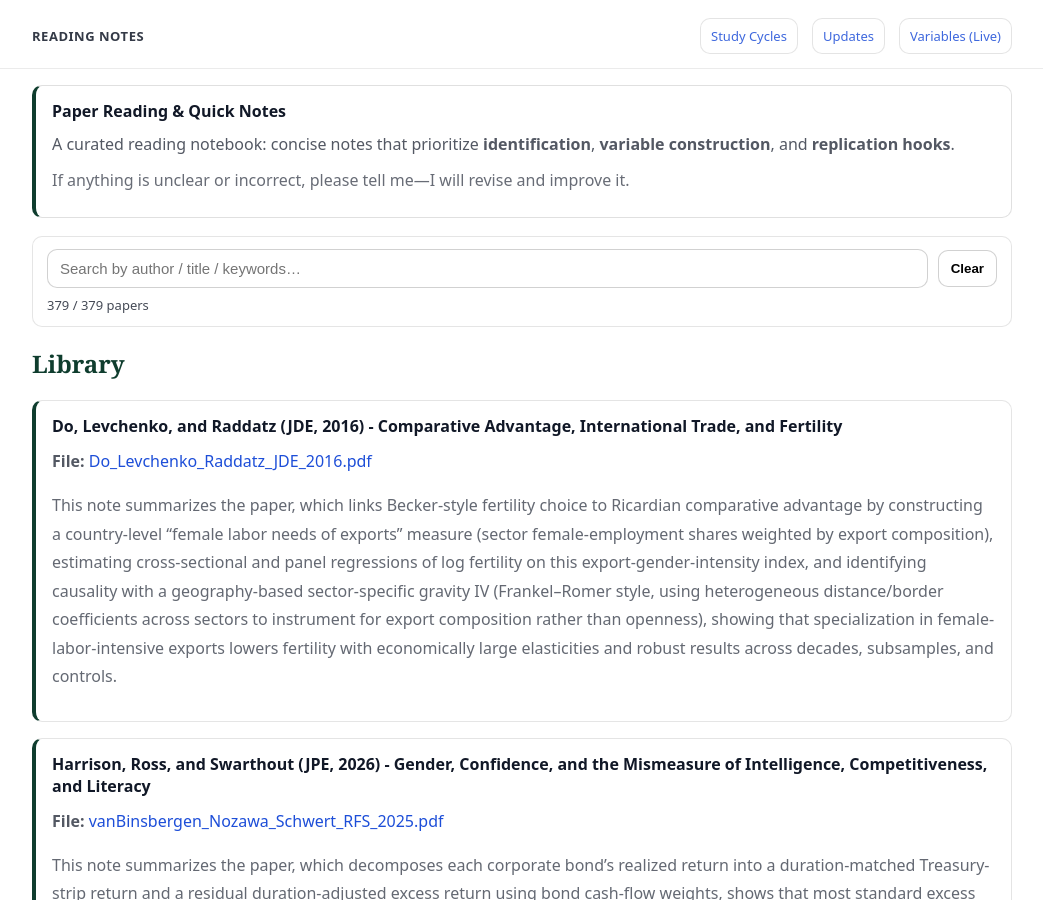
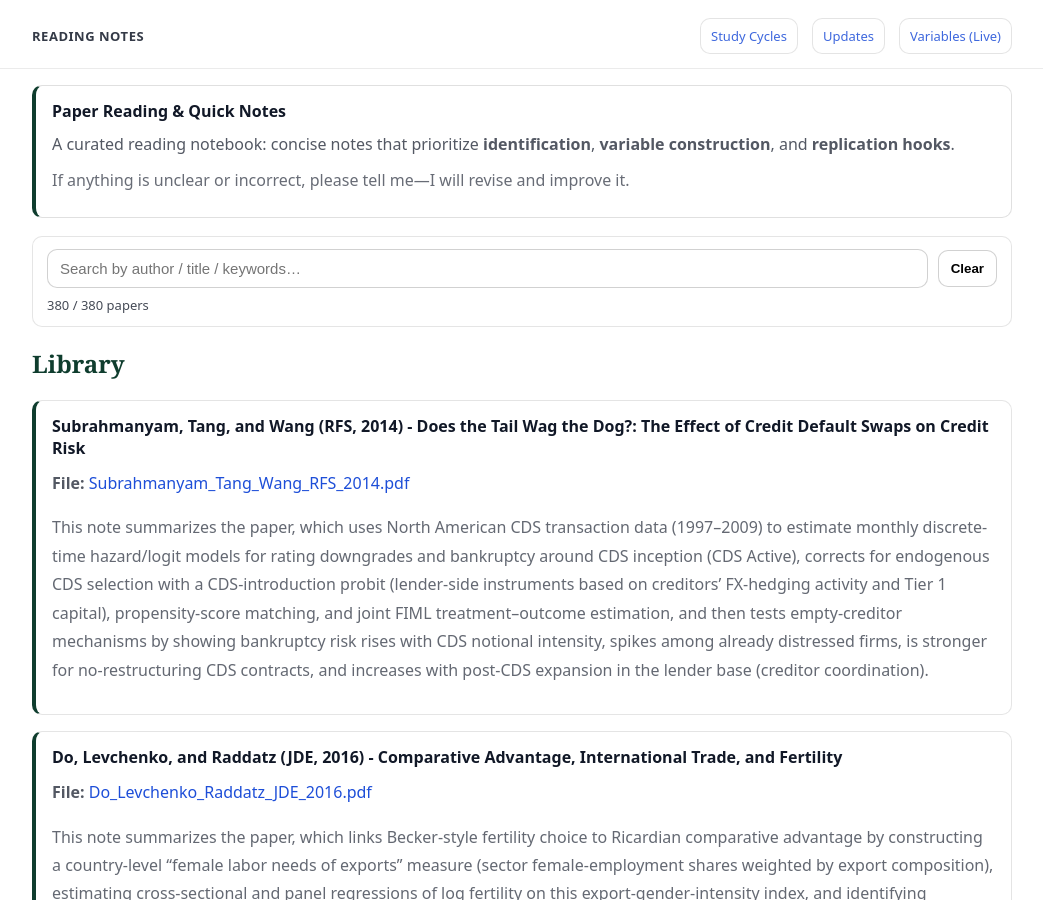
Before and after one commit to yaxinzn/study-archive, a Jekyll site: the page built from reading/index.md, in a window 1280 px wide and 900 px high. Shown: the whole window, without its empty margins (118-1161 px from the left). Built offline with Jekyll 4.4.1, drawn with Linux system fonts in a browser that asks for light colours.

Commit message:
Reading: add/update Subrahmanyam_Tang_Wang_RFS_2014.pdf

```diff
--- a/_data/reading.yml
+++ b/_data/reading.yml
@@ -1,3 +1,7 @@
+- title: "Subrahmanyam, Tang, and Wang (RFS, 2014) - Does the Tail Wag the Dog?: The Effect of Credit Default Swaps on Credit Risk"
+  file: "Subrahmanyam_Tang_Wang_RFS_2014.pdf"
+  desc: "This note summarizes the paper, which uses North American CDS transaction data (1997–2009) to estimate monthly discrete-time hazard/logit models for rating downgrades and bankruptcy around CDS inception (CDS Active), corrects for endogenous CDS selection with a CDS-introduction probit (lender-side instruments based on creditors’ FX-hedging activity and Tier 1 capital), propensity-score matching, and joint FIML treatment–outcome estimation, and then tests empty-creditor mechanisms by showing bankruptcy risk rises with CDS notional intensity, spikes among already distressed firms, is stronger for no-restructuring CDS contracts, and increases with post-CDS expansion in the lender base (creditor coordination)."
+
 - title: "Do, Levchenko, and Raddatz (JDE, 2016) - Comparative Advantage, International Trade, and Fertility"
   file: "Do_Levchenko_Raddatz_JDE_2016.pdf"
   desc: "This note summarizes the paper, which links Becker-style fertility choice to Ricardian comparative advantage by constructing a country-level “female labor needs of exports” measure (sector female-employment shares weighted by export composition), estimating cross-sectional and panel regressions of log fertility on this export-gender-intensity index, and identifying causality with a geography-based sector-specific gravity IV (Frankel–Romer style, using heterogeneous distance/border coefficients across sectors to instrument for export composition rather than openness), showing that specialization in female-labor-intensive exports lowers fertility with economically large elasticities and robust results across decades, subsamples, and controls."
```
Also changed, not shown: 1 other file.
